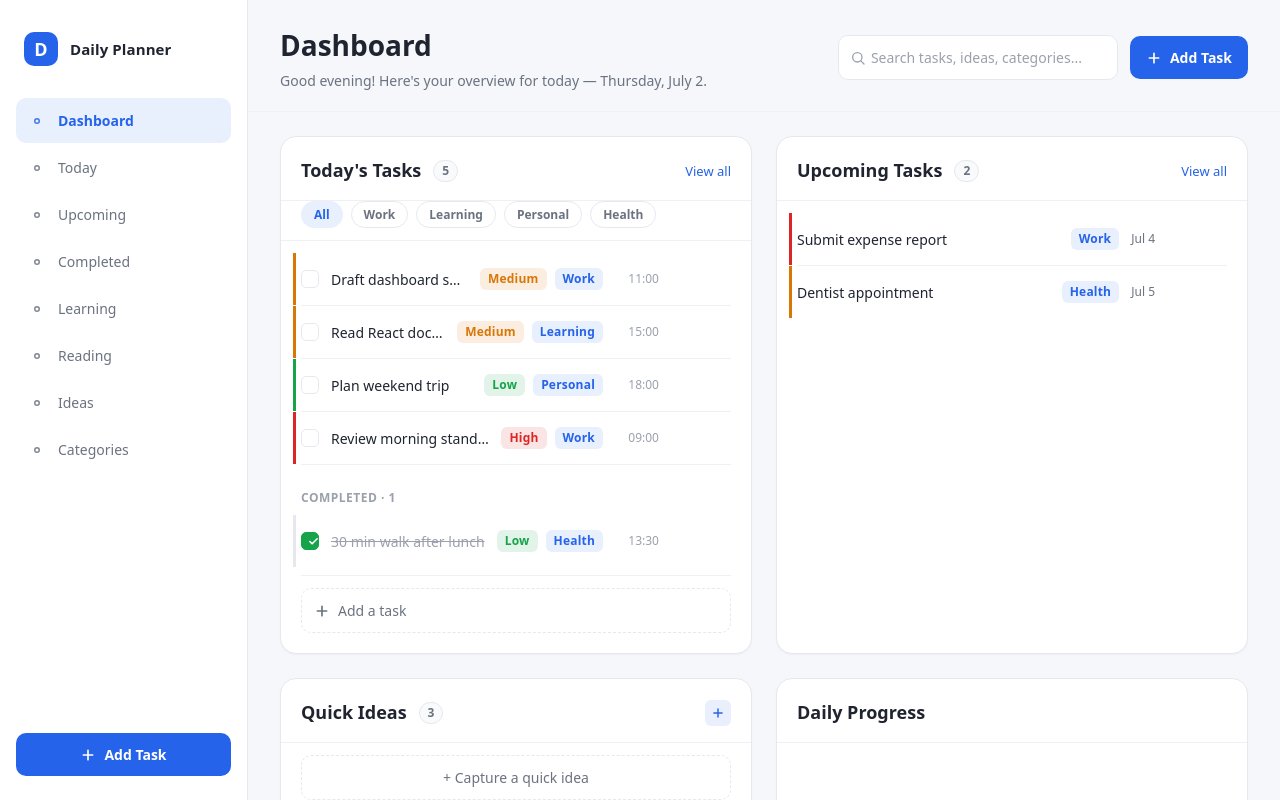
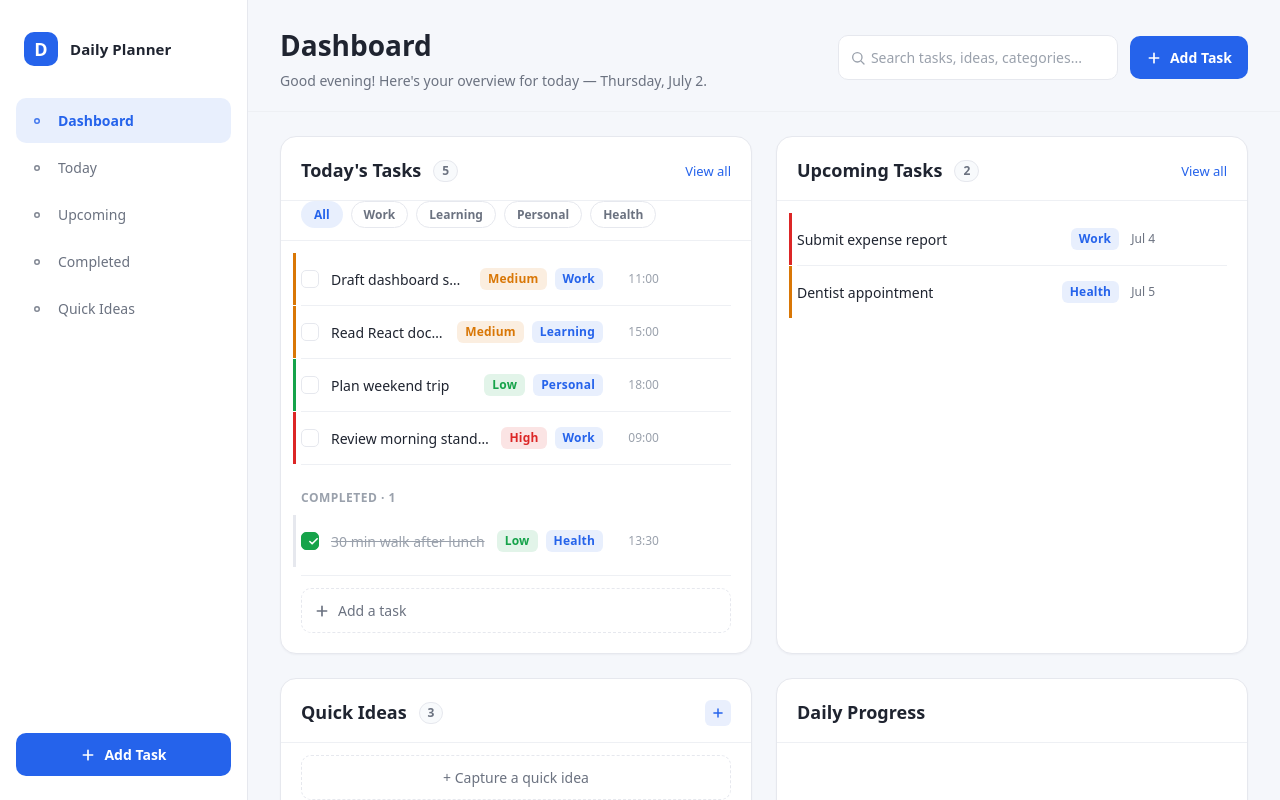
Before and after one commit to MazharulKhan/daily-planner, a React (Vite) app: page / in a window 1280 px wide. Shown: the top 800 px of the page. Built offline with nearby package versions, Linux system fonts and the light colour scheme.

Commit message:
feat: align sidebar navigation

```diff
--- a/src/components/Sidebar.jsx
+++ b/src/components/Sidebar.jsx
@@ -5,10 +5,7 @@ const NAV_ITEMS = [
   { id: 'today', label: 'Today' },
   { id: 'upcoming', label: 'Upcoming' },
   { id: 'completed', label: 'Completed' },
-  { id: 'learning', label: 'Learning' },
-  { id: 'reading', label: 'Reading' },
-  { id: 'ideas', label: 'Ideas' },
-  { id: 'categories', label: 'Categories' },
+  { id: 'quick-ideas', label: 'Quick Ideas' },
 ];
 
 function NavIcon() {
```
